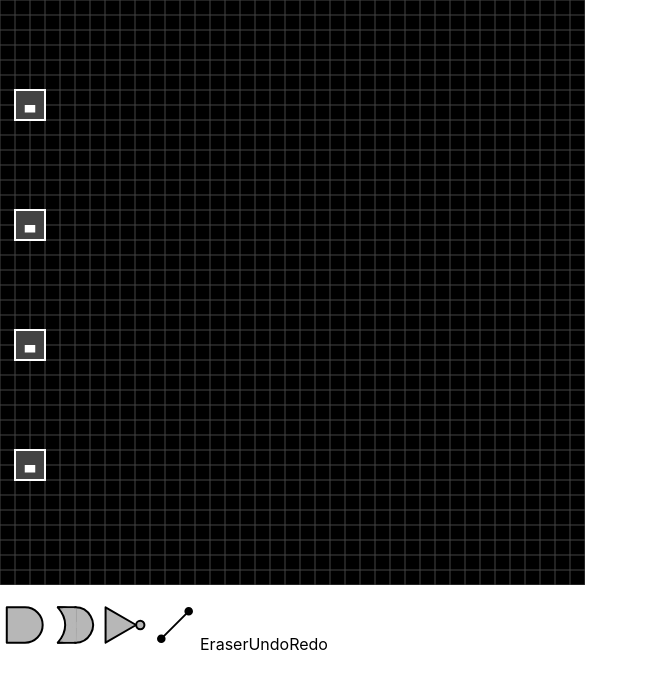
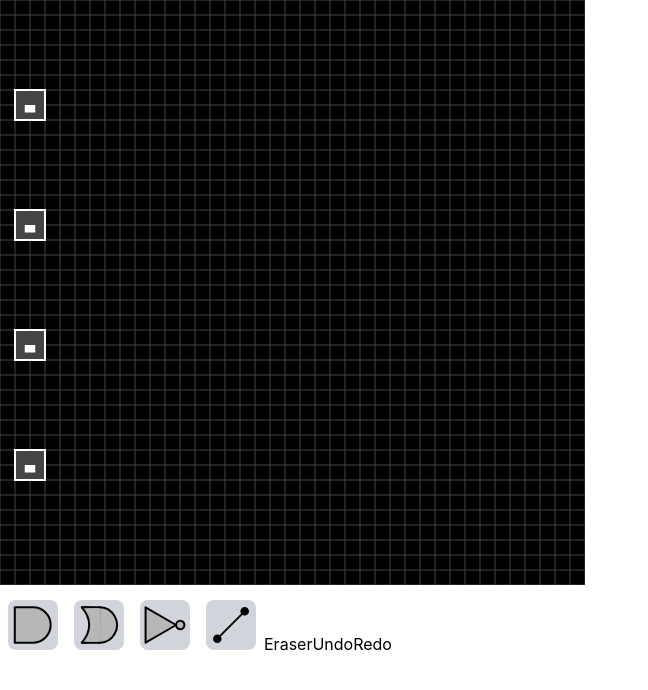
Before and after one commit to timshicha/toolbox, a React (Create React App) app in the folder fe/: page / in a window 1280 px wide. Shown: the top 690 px of the page, without its empty margins (0-648 px from the left). Built offline with nearby package versions, Linux system fonts and the light colour scheme.

Commit message:
new style for gate buttons

```diff
--- a/fe/src/components/Buttons.jsx
+++ b/fe/src/components/Buttons.jsx
@@ -3,7 +3,7 @@ function LogicGateButton({ image, size="50px", onClick }) {
 
     return(
         <>
-            <button onClick={onClick}>
+            <button onClick={onClick} className="bg-gray-300 hover:bg-gray-400 rounded-lg mx-2">
                 <img src={image} width={size} height={size} />
             </button>
         </>
```
